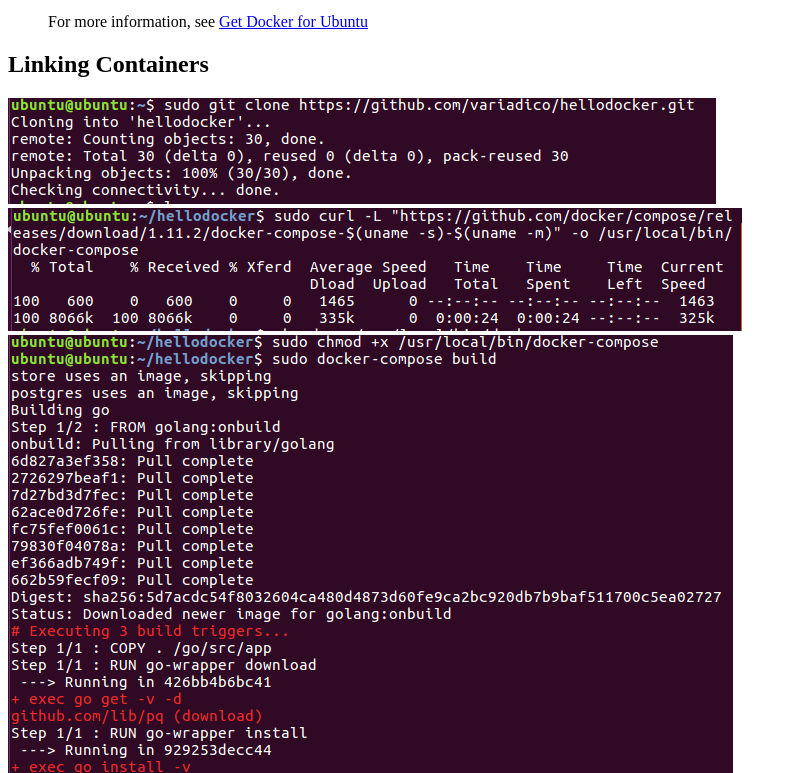
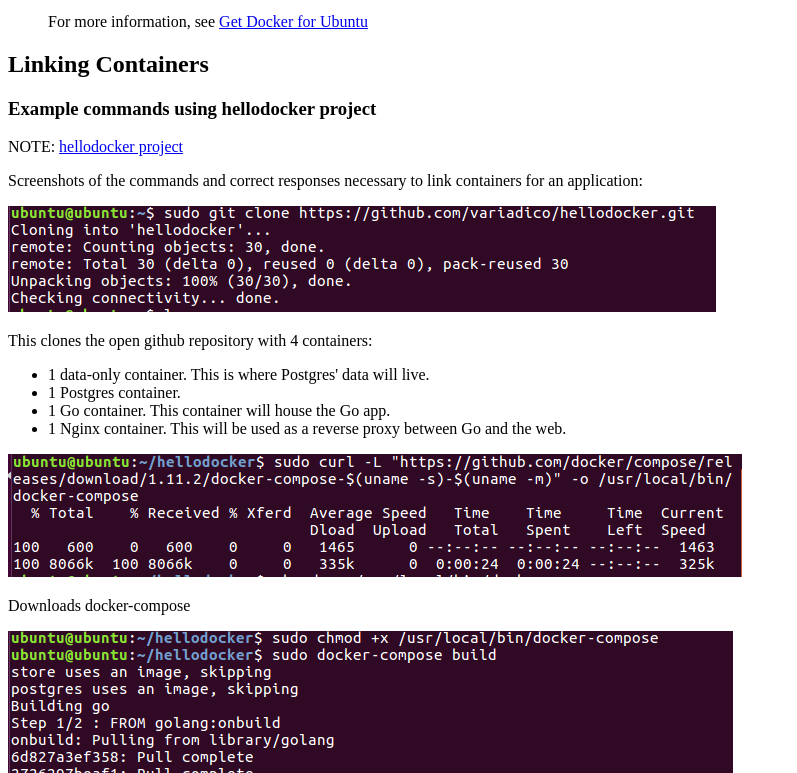
Before and after one commit to CWood994/Docker, a plain HTML site: page index.html in a window 1280 px wide. Shown: the part 1387-2160 px from the top of the page, without its empty margins (0-797 px from the left). Drawn offline with Linux system fonts and the light colour scheme.

Commit message:
Update index.html

```diff
--- a/index.html
+++ b/index.html
@@ -88,12 +88,35 @@
                     </div>
             <h2>Linking Containers</h2>
                 <div>
+                  <h3> Example commands using hellodocker project </h3>
+                  <p> NOTE: <a href="https://github.com/variadico/hellodocker/blob/master/docker-compose.yml"> hellodocker project </a> </p>
+                  <p> Screenshots of the commands and correct responses necessary to link containers for an application: </p>
+
                   <img src = "pictures/gitCloneDocker.PNG" />
+                  <p> This clones the open github repository with 4 containers: </p>
+                  <ul>
+                    <li>1 data-only container. This is where Postgres' data will live.</li>
+                    <li>1 Postgres container.</li>
+                    <li>1 Go container. This container will house the Go app.</li>
+                    <li>1 Nginx container. This will be used as a reverse proxy between Go and the
+                    web.</li>
+                  </ul>
                   <img src = "pictures/curlDockerCompose.PNG" />
+                  <p>Downloads docker-compose</p>
                   <img src = "pictures/chmodBuildDockerCompose.PNG" />
+                  <p> "chmod ..." command applies executable permissions to the binary file</p>
+                  <p> "docker-compose build" command uses the docker-compose.yml file to connect each container </p>
                   <img src = "pictures/dockerComposeUp.PNG" />
+                  <p> This command starts and runs the entire application
                   <img src = "pictures/localhost-Docker.PNG" />
+                  <p> A screenshot of the web server running on localhost port 8080 </p>
                 </div>
+                <div>
+                  <h3> Example yml File </h3>
+                  <img src = "pictures/ymlFileWithComments.PNG" />
+                </div>
+
+
             <h2>Using Docker for Development Environment</h2>
                 <div></div>
     </body>
```
Also changed, not shown: pictures/ymlFileWithComments.PNG (added).
